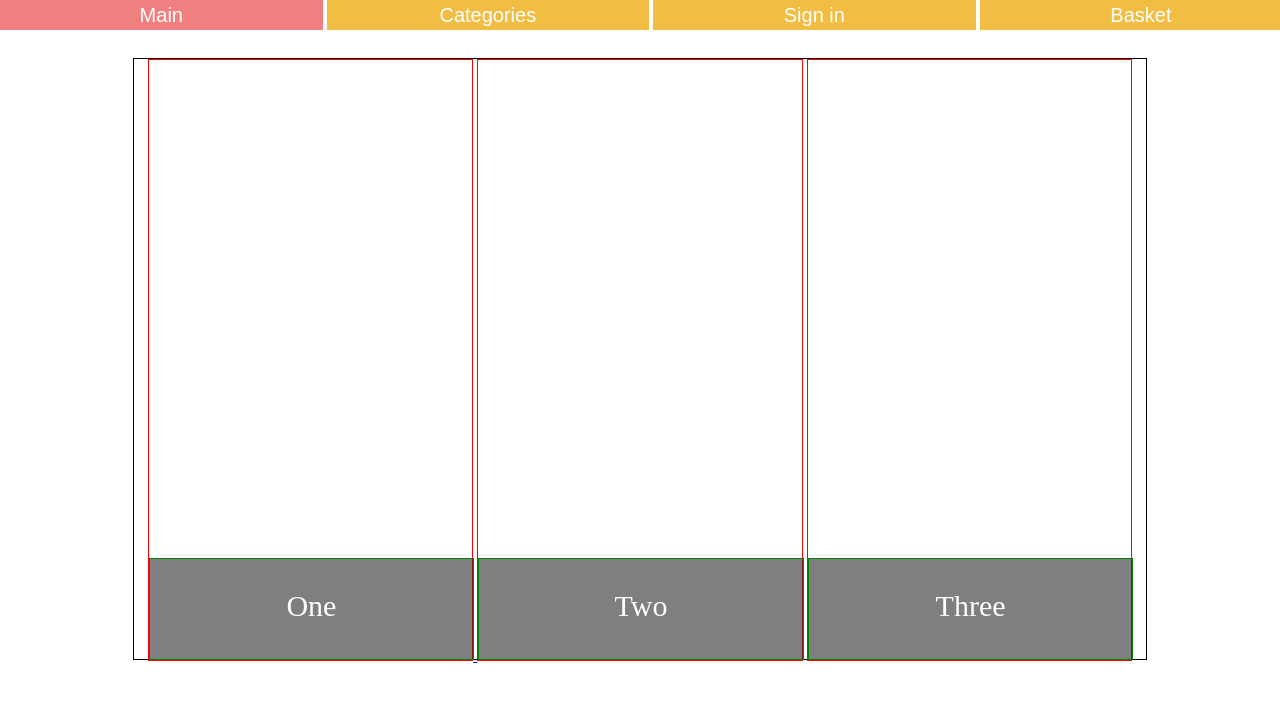
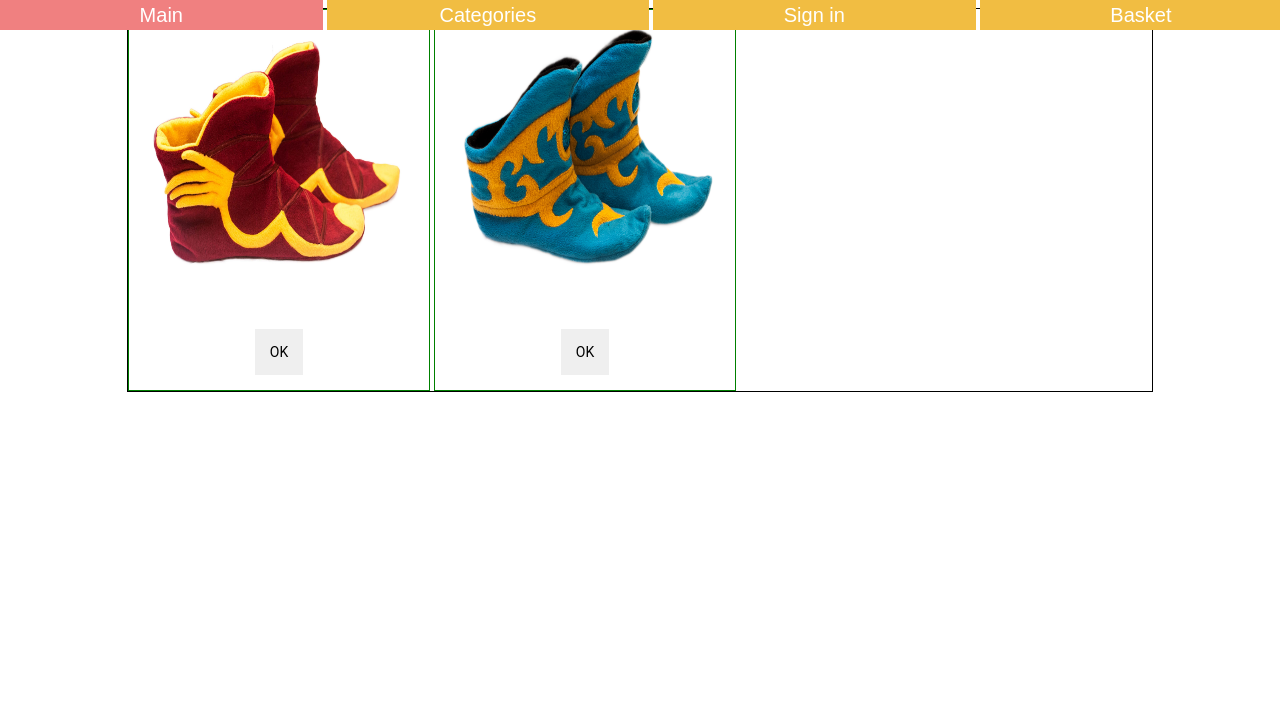
Before and after one commit to DmiFilin/rush00, a PHP site: page / in a window 1280 px wide. Shown: the top 702 px of the page. Run offline with PHP 8.4, Linux system fonts and the light colour scheme.

Commit message:
update index.php

```diff
--- a/index.php
+++ b/index.php
@@ -157,6 +157,36 @@ button.four {
         text-decoration: none;
         color: white;
     }
+    div.products {
+        /*text-align: center;*/
+        display: block;
+        width: 80vw;
+        margin: auto;
+        border: 1px solid black;
+    }
+    div.form {
+        display: inline-block;
+        text-align: center;
+        border: 1px solid green;
+    }
+    div.test {
+        /*display: block;*/
+        text-align: center;
+    }
+    form {
+        display: block;
+    }
+    .form input {
+        font-family: "Roboto", sans-serif;
+        outline: 0;
+        /*background: #f2f2f2;*/
+        /*width: 100%;*/
+        border: 0;
+        margin: 0 0 15px;
+        padding: 15px;
+        box-sizing: border-box;
+        font-size: 14px;
+    }
 </style>
 <body>
 <div class="menu">
@@ -178,25 +208,40 @@ button.four {
         <a href="#"><button class="four">Basket</button></a>
     </div>
 </div>
-<div class="categories">
-    <a href="#"><div class="img">
-<!--        <img src="https://cdnb.artstation.com/p/assets/images/images/014/147/887/large/sere-arena-tr.jpg?1542692072" alt="Boots">-->
-        <div class="name_category">
-            <p class="img_text">One</p>
-        </div>
+<div class="products">
+    <div class="form">
+        <form action="" method="get">
+            <input type="image" src="srcs/img/boots_of_travel.jpg" alt="boots_of_travel" width="300px" height="300px">
+            <br/>
+            <input type="submit" name="submit" value="OK">
+        </form>
     </div>
-    </a>
-    <a href="#"><div class="img">
-        <div class="name_category">
-            <p class="img_text">Two</p>
-        </div>
-    </div></a>
-    <a href="#"><div class="img">
-        <div class="name_category">
-            <p class="img_text">Three</p>
-        </div>
-    </div></a>
+    <div class="form">
+        <form action="" method="get">
+            <input type="image" src="srcs/img/arcane_boots.jpg" alt="boots_of_travel" width="300px" height="300px">
+            <br/>
+            <input type="submit" name="submit" value="OK">
+        </form>
+    </div>
 </div>
+<!--<div class="categories">-->
+<!--    <a href="#"><div class="img">-->
+<!--        <div class="name_category">-->
+<!--            <p class="img_text">One</p>-->
+<!--        </div>-->
+<!--    </div>-->
+<!--    </a>-->
+<!--    <a href="#"><div class="img">-->
+<!--        <div class="name_category">-->
+<!--            <p class="img_text">Two</p>-->
+<!--        </div>-->
+<!--    </div></a>-->
+<!--    <a href="#"><div class="img">-->
+<!--        <div class="name_category">-->
+<!--            <p class="img_text">Three</p>-->
+<!--        </div>-->
+<!--    </div></a>-->
+<!--</div>-->
 </body>
 <footer>
 
```
